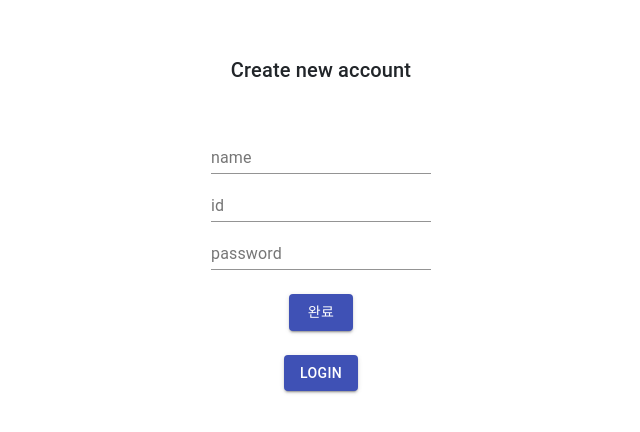
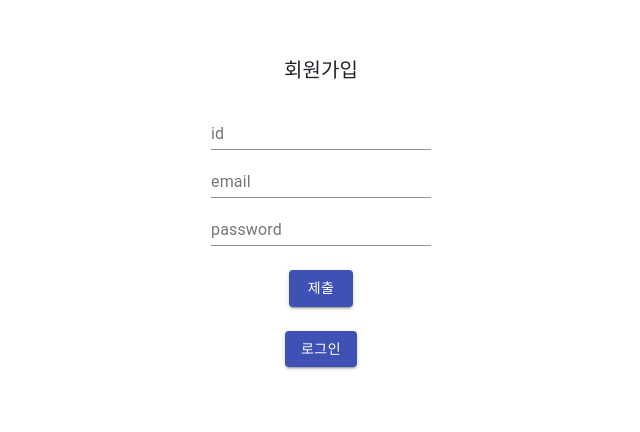
Before and after one commit to transparent-funding-kisa/transparent-funding, a React (Create React App) app in the folder front/: page /Signup in a window 1280 px wide. Shown: the part 130-562 px from the top of the page, without its empty margins (319-959 px from the left). Built offline with nearby package versions, Linux system fonts and the light colour scheme.

Commit message:
데이터베이스 연결, jwt 쿠키에 저장 완료

```diff
--- a/front/src/views/SignIn.js
+++ b/front/src/views/SignIn.js
@@ -1,14 +1,20 @@
-import React from 'react';
-import DiaLog from '@material-ui/core/Dialog';
-import DiaLogActions from '@material-ui/core/DialogActions';
+import React,{useEffect} from 'react'
+import {post} from 'axios'
+import axios from 'axios';
+
 import DialogTitle from '@material-ui/core/DialogTitle';
-import DialogContent from '@material-ui/core/DialogContent';
+
 import TextField from '@material-ui/core/TextField';
 import Button from '@material-ui/core/Button';
-import {withStyles} from '@material-ui/core/styles';
-import Paper from '@material-ui/core/Paper';
 
-import {Router,Route,IndexRoute,Link} from 'react-router';
+import Cookies from 'universal-cookie';
+
+axios.defaults.withCredentials = true;
+const headers = { withCredentials: true };
+
+const cookie = new Cookies();
+
+
 
 const styles = theme =>({
     hidden :{
@@ -18,32 +24,74 @@ const styles = theme =>({
 
 
 
+
 class Signin extends React.Component{
+
+    constructor(props){
+        super(props)
+        this.state = {
+
+            userEmail:props.userEmail,
+            userPassword:props.userPassword
+        }
+    }
+    login =()=>{
+        const url = "http://localhost:8080/api/signin";
+        const formData = new FormData();
+
+        const data = {
+
+            email : this.state.userEmail,
+            password : this.state.userPassword
+        }
+        console.log(formData);
+        return post(url, data);}
+
+
+
+
+
+    handleFormSubmit=(e)=>{
+        e.preventDefault()
+        this.login( ).then(response => {
+            console.log(response)
+            alert("로그인 성공");
+            window.location.replace("/main");
+            cookie.set("jwt", response.data ,{ path: 'http://localhost:8080/api/signin' });
+
+        })
+        .catch(error => {
+            console.log(error.response)
+            alert("로그인 실패");
+        });
+    }
+
+    handleValueChange=(e)=>{
+        let nextState ={};
+        nextState[e.target.name]=e.target.value;
+        this.setState(nextState);
+    }
+
+
+
+
 
     render(){
 
-        const {classes}= this.props;
+
         return(
 
+            <form onSubmit={this.handleFormSubmit}>
+            <br></br><br></br><br></br><br></br><br></br><br></br><br></br>
+            <center>
+            <DialogTitle>로그인 </DialogTitle>
 
-            <div>
-        <br></br><br></br><br></br><br></br><br></br><br></br><br></br>
-            <center>
-
-
-            <DialogTitle>로그인 하기</DialogTitle><br></br>
-
-            <TextField label ="id "type="text" name = "user id "/><br></br>
-            <TextField label ="password"type="text" name = "user password "/><br></br><br></br>
-
-            <a href="/signup/0"><Button variant="contained" color="primary" > login </Button> </a> <br></br>
-            <br></br>
-
-
-            <Button variant="contained" color="primary"  href="/Signup" > sign up </Button>
+             <TextField label ="email "input type="text" name="userEmail" value={this.state.userEmail} onChange={this.handleValueChange}/><br></br>
+            <TextField label ="password "input type="text" name="userPassword" value={this.state.userPassword} onChange={this.handleValueChange}/>
+           <br></br> <br></br> <Button variant="contained" type ="submit"  color="primary">로그인</Button> <br></br> <br></br>
+           <Button variant="contained"  color="primary"  href="/signup">회원가입</Button>
             </center>
-            </div>
-
+        </form>
 
 
        )
--- a/front/src/views/SignUp.js
+++ b/front/src/views/SignUp.js
@@ -1,47 +1,77 @@
-import React from 'react';
-import DiaLog from '@material-ui/core/Dialog';
-import DiaLogActions from '@material-ui/core/DialogActions';
+import React,{useEffect} from 'react'
+import {post} from 'axios'
+import axios from 'axios';
 import DialogTitle from '@material-ui/core/DialogTitle';
-import DialogContent from '@material-ui/core/DialogContent';
 import TextField from '@material-ui/core/TextField';
 import Button from '@material-ui/core/Button';
-import {withStyles} from '@material-ui/core/styles';
-import Paper from '@material-ui/core/Paper'
 
-const styles = theme =>({
-    hidden :{
-        display:'none'
-    }
-})
+axios.defaults.withCredentials=true;
+const headrs = {withCredentials:true};
 
 
 
 class Signup extends React.Component{
+    constructor(props){
+        super(props)
+        this.state = {
+            userName:props.userName,
+            userEmail:props.userEmail,
+            userPassword:props.userPassword
+        }
+    }
+    sign =()=>{
+        const url = "http://localhost:8080/api/signup";
+        const formData = new FormData();
+        console.log(this.state.userName);
+        const data = {
+            name : this.state.userName,
+            email : this.state.userEmail,
+            password : this.state.userPassword
+        }
+        console.log(formData);
+        return post(url, data);
+    }
+    handleFormSubmit=(e)=>{
+        e.preventDefault()
+        this.sign( ).then(response => {
+            console.log(response);
+            alert("회원가입 완료");
 
+            window.location.replace("/signin");
+        })
+        .catch(error => {
+            console.log(error.response)
+
+        });
+    }
+
+    handleValueChange=(e)=>{
+        let nextState ={};
+        nextState[e.target.name]=e.target.value;
+        this.setState(nextState);
+    }
     render(){
 
         const {classes}= this.props;
-        return(
-            <div>
 
-            <br></br><br></br><br></br><br></br><br></br><br></br><br></br>
-            <center>
-            <DialogTitle>Create new account</DialogTitle><br></br>
+        return (
+            <form onSubmit={this.handleFormSubmit}>
+                <br></br><br></br><br></br><br></br><br></br><br></br><br></br>
+                <center>
+                <DialogTitle>회원가입 </DialogTitle>
+                <TextField label ="id " input type="text" name="userName" value={this.state.userName} onChange={this.handleValueChange}/><br></br>
+                 <TextField label ="email "input type="text" name="userEmail" value={this.state.userEmail} onChange={this.handleValueChange}/><br></br>
+                <TextField label ="password "input type="text" name="userPassword" value={this.state.userPassword} onChange={this.handleValueChange}/>
+               <br></br> <br></br> <Button variant="contained" type ="submit"  color="primary">제출</Button> <br></br> <br></br>
+               <Button variant="contained"  color="primary"v href="/signin">로그인</Button>
+                </center>
+            </form>
+        )
+    }
 
-            <TextField label ="name "type="text" name = "user id "/><br></br>
-            <TextField label ="id "type="text" name = "user id "/><br></br>
-            <TextField label ="password"type="text" name = "user password "/><br></br><br></br>
-
-            <Button variant="contained" color="primary" > 완료 </Button> <br></br>
-            <br></br>
-
-            <Button variant="contained" color="primary" > login </Button>
-            </center>
-            </div>
+}
 
 
 
-       )
-    }
-}
-export default Signup;
+
+export default Signup
```
Also changed, not shown: front/package.json (+6 -1 lines), front/src/setupProxy.js (added, +12 -0 lines), 1 other file (tests, documents, lock files or other folders).
